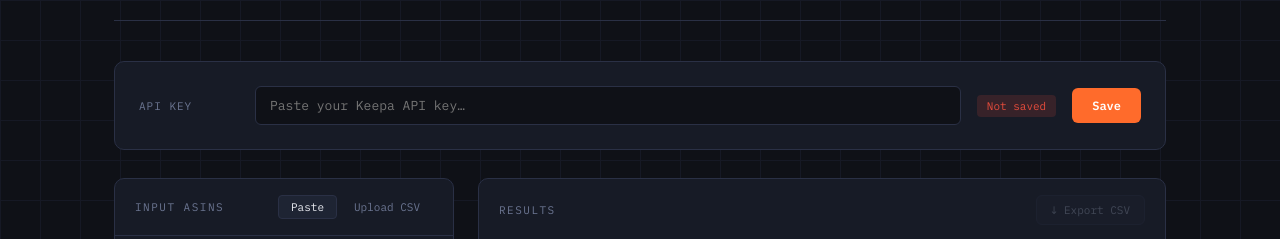
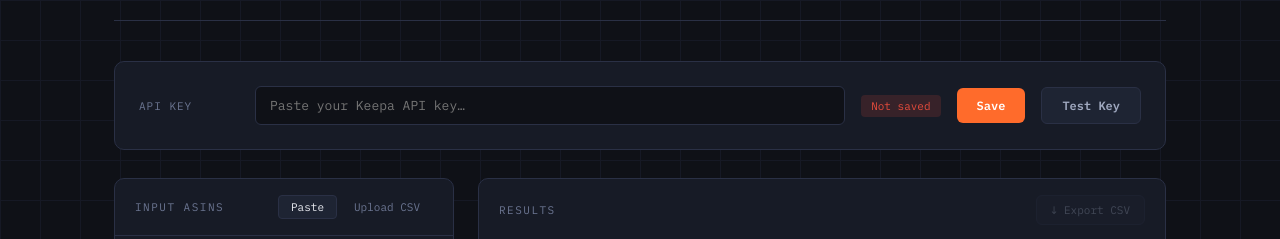
Before and after one commit to grantthomas18/keepa-lookup, a plain HTML site: page index.html in a window 1280 px wide. Both pictures are taken after a click on the button "⚙ Settings". Shown: the part 80-319 px from the top of the page. Drawn offline with Linux system fonts and the light colour scheme.

Commit message:
Add files via upload

```diff
--- a/index.html
+++ b/index.html
@@ -615,6 +615,7 @@
       <input type="password" class="api-input" id="apiKeyInput" placeholder="Paste your Keepa API key…" />
       <span class="api-status unsaved" id="apiStatus">Not saved</span>
       <button class="save-btn" onclick="saveApiKey()">Save</button>
+      <button class="save-btn" style="background:var(--surface2);border:1px solid var(--border);color:var(--text-mid)" onclick="testApiKey()">Test Key</button>
     </div>
   </div>
 
@@ -1031,6 +1032,27 @@
     toastTimer = setTimeout(() => el.classList.remove('show'), 3500);
   }
 
+  // ─── Test API Key ─────────────────────────────────────────
+  async function testApiKey() {
+    const key = document.getElementById('apiKeyInput').value.trim();
+    if (!key) { showToast('Enter a key first', 'error'); return; }
+    showToast('Testing key…', 'success');
+    try {
+      const resp = await fetch('https://api.keepa.com/token?key=' + encodeURIComponent(key));
+      const text = await resp.text();
+      console.log('[Key Test] Status:', resp.status, 'Body:', text);
+      if (resp.ok) {
+        const j = JSON.parse(text);
+        showToast('✓ Key valid! Tokens left: ' + (j.tokensLeft || 'unknown'), 'success');
+      } else {
+        showToast('✗ Key invalid — status ' + resp.status + ': ' + text.slice(0,80), 'error');
+      }
+    } catch(e) {
+      console.error('[Key Test] Error:', e);
+      showToast('Network error: ' + e.message, 'error');
+    }
+  }
+
   // ─── Init ─────────────────────────────────────────────────
   updateApiStatus();
   updateCount();
```
